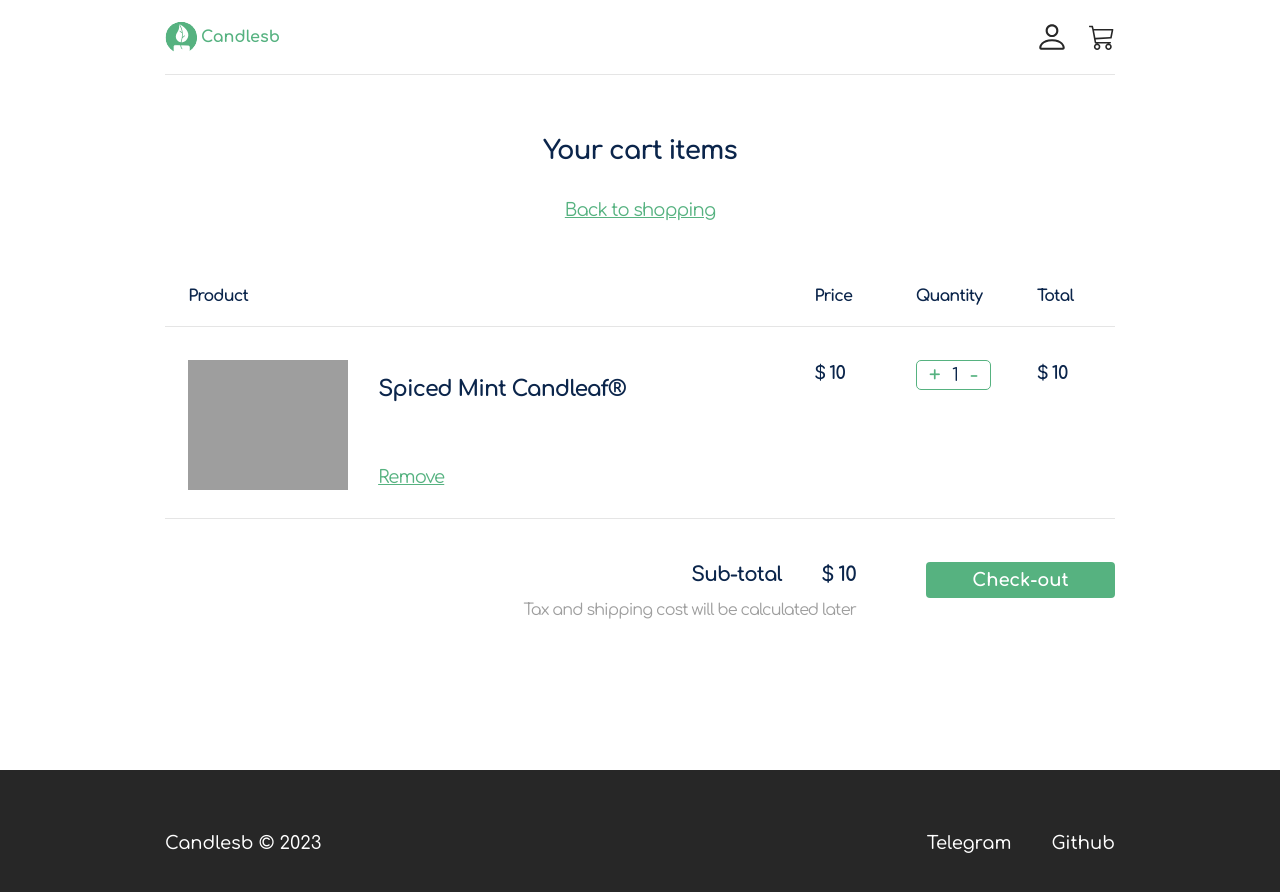
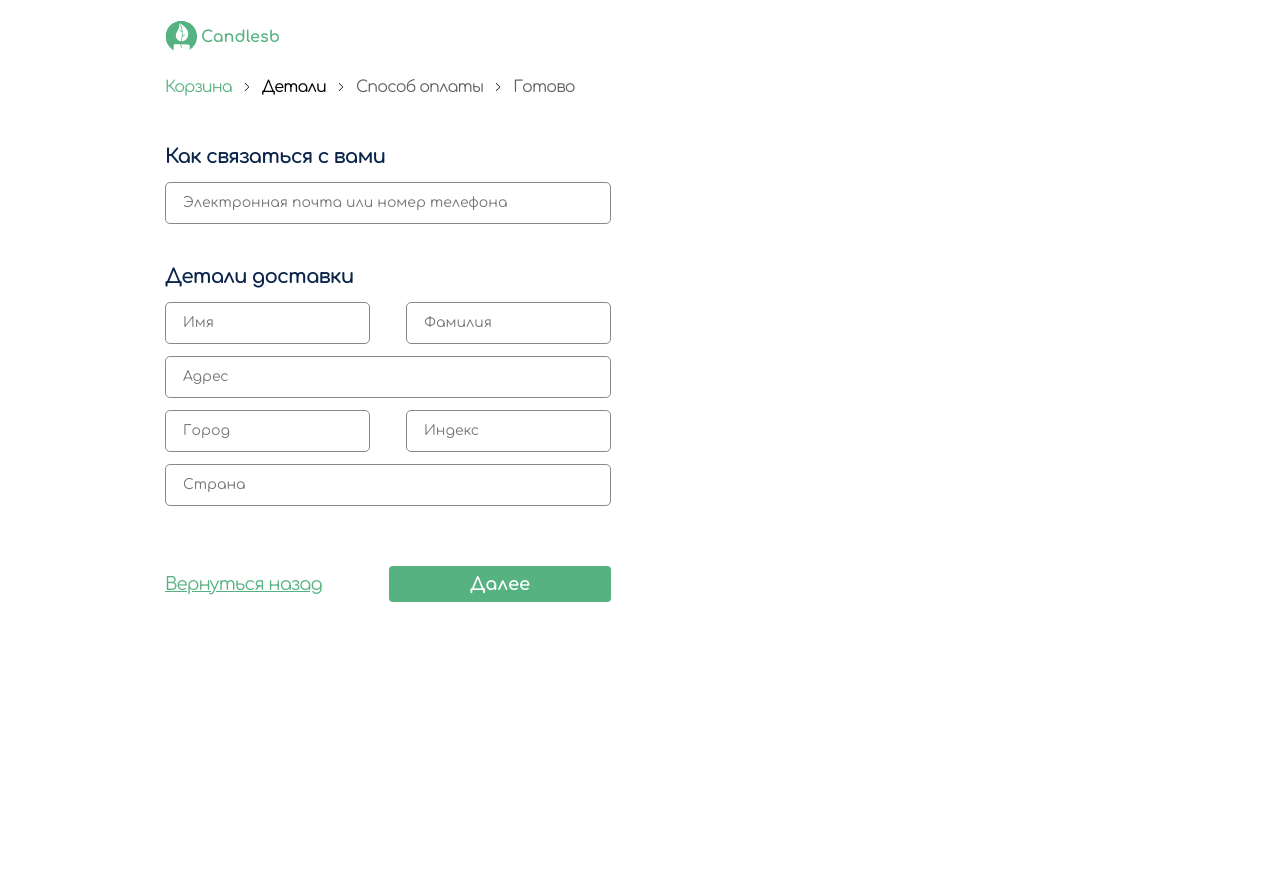
Before and after one commit to SirojaSB/candlesb, a React (Create React App) app: page / in a window 1280 px wide. Shown: the top 892 px of the page. After the commit the page ends 800 px from the top, so only its background shows below. Built offline with nearby package versions, Linux system fonts and the light colour scheme; grey boxes are pictures that could not be loaded.

Commit message:
add first payment page

```diff
--- a/src/App.tsx
+++ b/src/App.tsx
@@ -5,15 +5,17 @@ import Header from "./components/Header";
 import Footer from "./components/Footer";
 import ProductPage from "./pages/ProductPage";
 import CartPage from "./pages/CartPage";
+import DetailsPage from "./pages/AuthenticationPage";
 
 const App: React.FC = () => {
     return (
         <div>
-            <Header/>
+            {/*<Header/>*/}
             {/*<MainPage />*/}
             {/*<ProductPage/>*/}
-            <CartPage/>
-            <Footer/>
+            {/*<CartPage/>*/}
+            <DetailsPage/>
+            {/*<Footer/>*/}
         </div>
     );
 }
--- a/src/components/Header/StyledHeader.ts
+++ b/src/components/Header/StyledHeader.ts
@@ -16,18 +16,6 @@ export const StyledHeader = styled(SectionContainer)`
 export const HeaderContainer = styled.div`
   display: flex;
   align-items: center;
-
-  img {
-    width: 33px;
-    height: 33px;
-  }
-
-  p {
-    font-size: 16px;
-    color: #56B280;
-    font-weight: 700;
-    margin-left: 3px;
-  }
 `
 
 export const ProfileButton = styled.button`
--- a/src/components/Header/index.tsx
+++ b/src/components/Header/index.tsx
@@ -1,15 +1,12 @@
 import React from "react";
 
-import logo from '../../assets/images/Logo.svg'
 import {CartButton, HeaderContainer, ProfileButton, StyledHeader} from "./StyledHeader";
+import HeaderLogo from "../HeaderLogo";
 
 const Header: React.FC = () => {
     return (
         <StyledHeader>
-            <HeaderContainer>
-                <img src={logo} alt="Лого"/>
-                <p>Candlesb</p>
-            </HeaderContainer>
+            <HeaderLogo/>
             <HeaderContainer>
                 <ProfileButton/>
                 <CartButton />
--- /dev/null
+++ b/src/components/HeaderLogo.tsx
@@ -0,0 +1,29 @@
+import styled from "styled-components";
+import React from "react";
+import logo from "../assets/images/Logo.svg";
+
+const StyledHeaderLogo = styled.div`
+  display: flex;
+  align-items: center;
+
+  img {
+    width: 33px;
+    height: 33px;
+  }
+
+  p {
+    font-size: 16px;
+    color: #56B280;
+    font-weight: 700;
+    margin-left: 3px;
+  }
+`
+
+const HeaderLogo: React.FC = () => {
+    return <StyledHeaderLogo>
+        <img src={logo} alt="Лого"/>
+        <p>Candlesb</p>
+    </StyledHeaderLogo>
+}
+
+export default HeaderLogo
--- /dev/null
+++ b/src/components/NavPath.tsx
@@ -0,0 +1,76 @@
+import styled from "styled-components";
+import React from "react";
+import chevron from "../assets/images/ChevronRight.svg";
+
+const StyledNavPath = styled.div`
+  margin: 21px 0 44px;
+  display: flex;
+  align-items: center;
+
+  p {
+    margin-right: 10px;
+    font-weight: 400;
+    font-size: 16px;
+    line-height: 26px;
+    letter-spacing: -0.9px;
+    color: #616161
+  }
+
+  .nav-path-previous {
+    color: #56B280;
+  }
+
+  .nav-path-current {
+    font-weight: 500;
+    color: black;
+  }
+
+  img {
+    width: 10px;
+    height: 10px;
+    margin-right: 10px;
+  }
+`
+
+const NavPath: React.FC<{page: string}> = ({page}) => {
+
+    const detailsClassName = () => {
+        if (page === 'details') {
+            return 'nav-path-current'
+        }
+
+        return 'nav-path-previous'
+    }
+
+    const paymentClassName = () => {
+        if (page === 'payment') {
+            return 'nav-path-current'
+        } else if (page === 'thanks') {
+            return 'nav-path-previous'
+        }
+
+        return ''
+    }
+
+    const thanksClassName = () => {
+        if (page === 'thanks') {
+            return 'nav-path-current'
+        }
+
+        return ''
+    }
+
+    return (
+        <StyledNavPath>
+            <p className='nav-path-previous'>Корзина</p>
+            <img src={chevron} alt=""/>
+            <p className={detailsClassName()}>Детали</p>
+            <img src={chevron} alt=""/>
+            <p className={paymentClassName()}>Способ оплаты</p>
+            <img src={chevron} alt=""/>
+            <p className={thanksClassName()}>Готово</p>
+        </StyledNavPath>
+    )
+}
+
+export default NavPath
--- a/src/index.tsx
+++ b/src/index.tsx
@@ -11,6 +11,10 @@ const Global = createGlobalStyle`
     box-sizing: border-box;
     font-family: Comfortaa, sans-serif;
     color: #0B254B;
+
+    input:focus-visible {
+      outline: none;
+    }
   }
 `
 
--- /dev/null
+++ b/src/pages/AuthenticationPage/index.tsx
@@ -0,0 +1,133 @@
+import React from "react";
+import InfoButton from "../../components/InfoButton";
+import styled from "styled-components";
+import {SectionContainer} from "../../components/SectionContainer";
+import NavPath from "../../components/NavPath";
+import HeaderLogo from "../../components/HeaderLogo";
+
+const StyledDetailsPage = styled(SectionContainer)`
+  display: flex;
+  justify-content: space-between;
+
+  form {
+    display: flex;
+    flex-direction: column;
+
+    label {
+      display: flex;
+      flex-direction: column;
+      font-weight: 700;
+      font-size: 20px;
+      line-height: 26px;
+      letter-spacing: -0.9px;
+
+      input {
+        border: 0.5px solid #898989;
+        border-radius: 5px;
+        font-weight: 400;
+        font-size: 14px;
+        line-height: 26px;
+        padding: 7px 17px;
+        margin-top: 12px;
+
+        &:focus {
+          border: 1px solid #56B280;
+        }
+      }
+    }
+
+    .contact-label-form {
+      margin-bottom: 40px;
+    }
+
+    .shipping-label-form {
+      margin-bottom: 60px;
+    }
+
+    .container-label-form {
+      display: flex;
+      justify-content: space-between;
+    }
+  }
+
+  .details-page-buttons-container {
+    display: flex;
+    justify-content: space-between;
+
+    &-back {
+      border: none;
+      background-color: transparent;
+      text-decoration: underline;
+      color: #56B280;
+      font-size: 18px;
+      line-height: 26px;
+      letter-spacing: -0.9px;
+    }
+  }
+`
+
+const PaymentPageSection = styled.div`
+  width: 446px;
+  margin: 20px 0 102px;
+`
+
+const DetailsPage: React.FC = () => {
+    return (
+        <StyledDetailsPage>
+            <PaymentPageSection>
+                <HeaderLogo/>
+                <NavPath page='details'/>
+                <form>
+                    <label className='contact-label-form'>
+                        Как связаться с вами
+                        <input type="text" placeholder='Электронная почта или номер телефона'/>
+                    </label>
+                    <label className='shipping-label-form'>
+                        Детали доставки
+                        <div className='container-label-form'>
+                            <input type="text" placeholder='Имя'/>
+                            <input type="text" placeholder='Фамилия'/>
+                        </div>
+                        <input type="text" placeholder='Адрес'/>
+                        <div className='container-label-form'>
+                            <input type="text" placeholder='Город'/>
+                            <input type="text" placeholder='Индекс'/>
+                        </div>
+                        <input type="text" placeholder='Страна'/>
+                    </label>
+                    <div className='details-page-buttons-container'>
+                        <button className='details-page-buttons-container-back'>Вернуться назад</button>
+                        <InfoButton width='222px'>Далее</InfoButton>
+                    </div>
+                </form>
+            </PaymentPageSection>
+            <div>
+                <div>
+                    <div>
+                        <p></p>
+                    </div>
+                    <div>
+                        <p></p>
+                        <p></p>
+                    </div>
+                    <div>
+                        <div>
+                            <p></p>
+                            <p></p>
+                        </div>
+                        <div>
+                            <p></p>
+                            <p></p>
+                        </div>
+                    </div>
+                    <div>
+                        <p></p>
+                        <p></p>
+                    </div>
+                </div>
+            </div>
+        </StyledDetailsPage>
+    )
+}
+
+export default DetailsPage
```
Also changed, not shown: src/assets/images/ChevronRight.svg (added).
